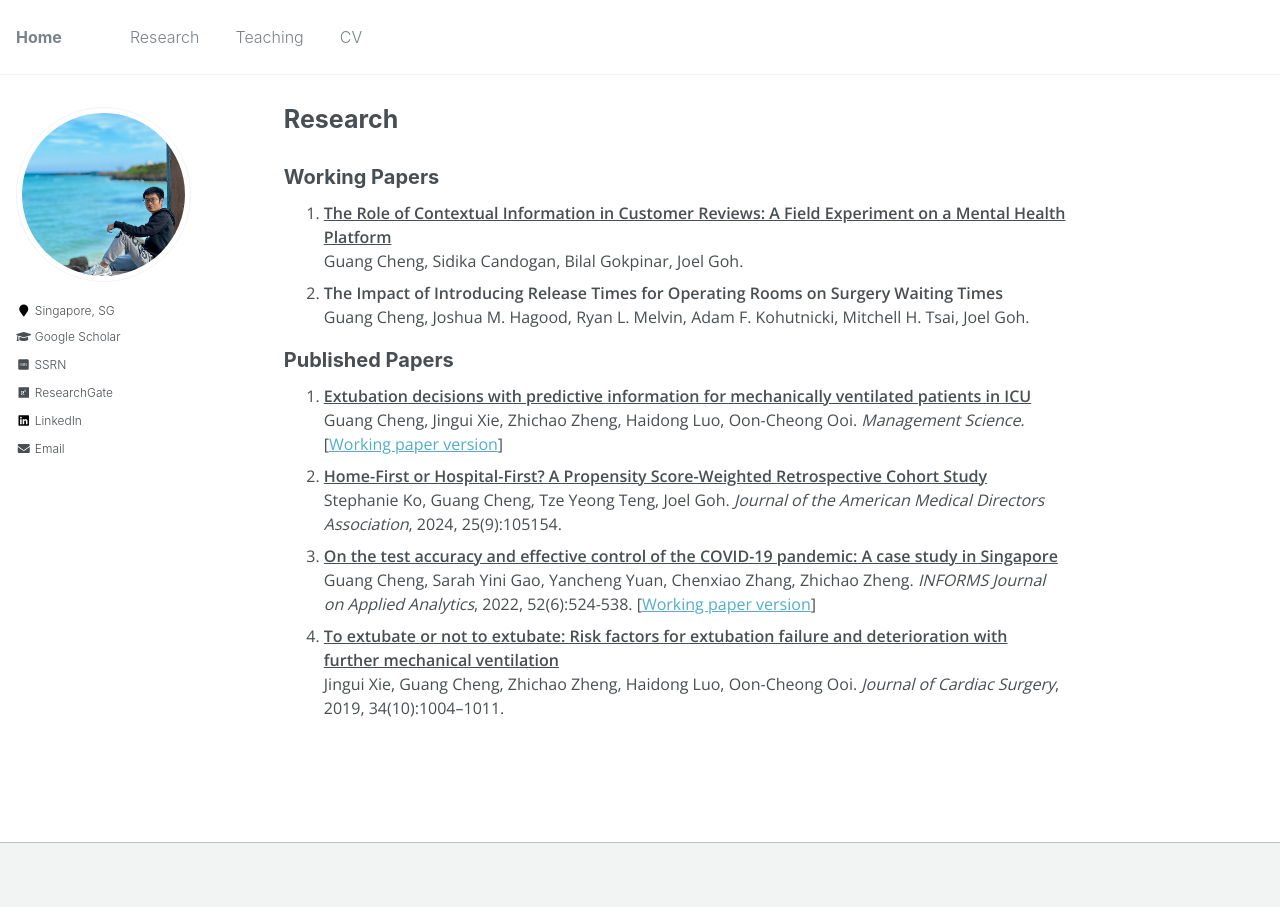
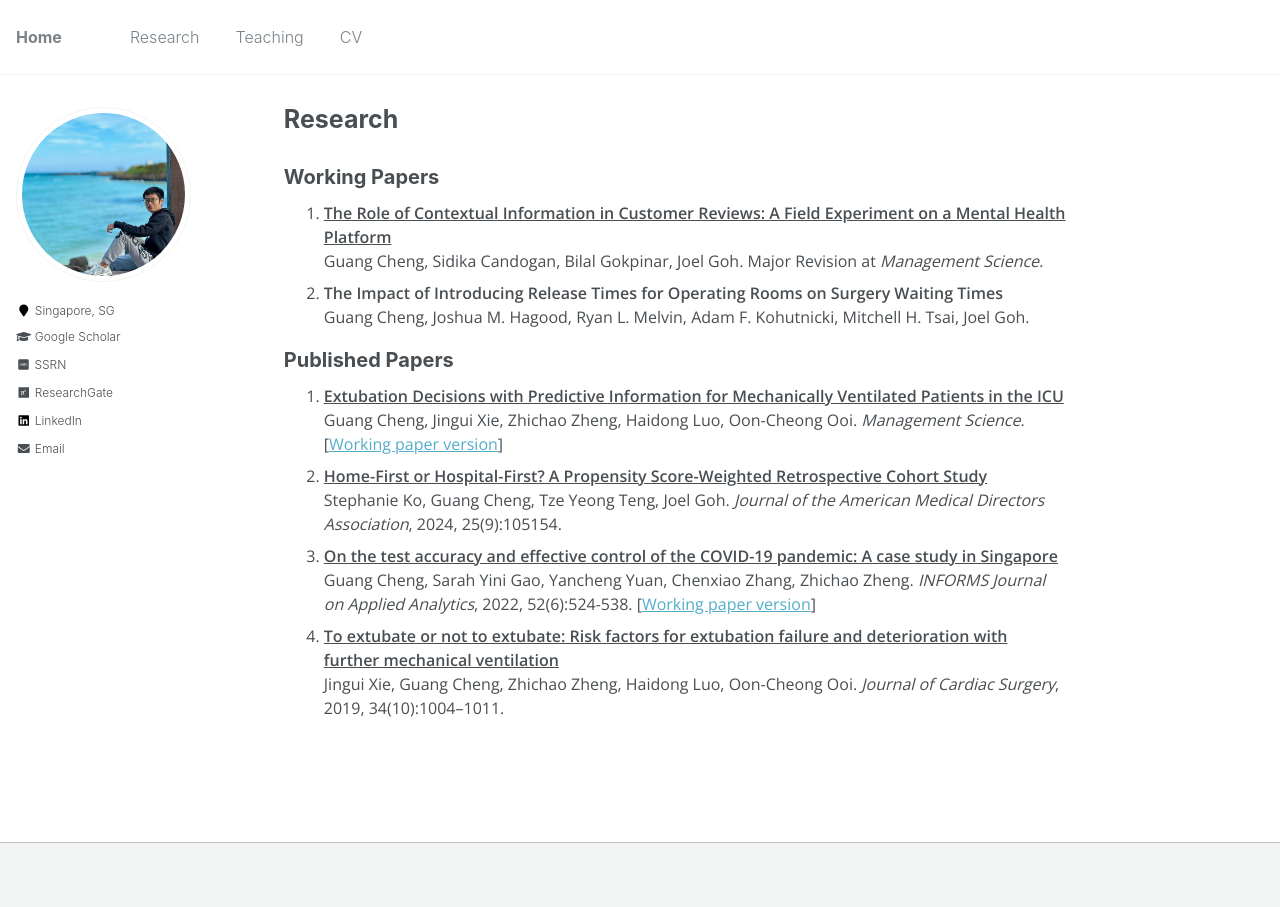
Before and after one commit to gcheng-nus/gcheng-nus.github.io, a Jekyll site: the page built from _pages/research.md, in a window 1280 px wide. Built offline with Jekyll 4.4.1, drawn with Linux system fonts in a browser that asks for light colours; some web fonts are replaced; comment, search, counter and statistics services are not loaded.

Commit message:
update paper status

```diff
--- a/_pages/research.md
+++ b/_pages/research.md
@@ -18,7 +18,7 @@ author_profile: true
 <h2 style="margin-top: 1em;">Working Papers</h2>
 <ol style="margin-top: 0em; margin-bottom: 1.2em;">
 	<li><a href="https://ssrn.com/abstract=4956298" target="_blank" style="color: rgb(73, 78, 82); font-weight: 600">The Role of Contextual Information in Customer Reviews: A Field Experiment on a Mental Health Platform</a><br>
-	Guang Cheng, Sidika Candogan, Bilal Gokpinar, Joel Goh.</li>
+	Guang Cheng, Sidika Candogan, Bilal Gokpinar, Joel Goh. Major Revision at <i>Management Science.</i></li>
 	<!--  -->
 	<li><p style="color: rgb(73, 78, 82); font-weight: 600; margin-bottom: 0em">The Impact of Introducing Release Times for Operating Rooms on Surgery Waiting Times</p>
 	Guang Cheng, Joshua M. Hagood, Ryan L. Melvin, Adam F. Kohutnicki, Mitchell H. Tsai, Joel Goh.</li>
@@ -28,7 +28,7 @@ author_profile: true
 
 <h2>Published Papers</h2>
 <ol style="margin-top: 0em; margin-bottom: 1.2em;">
-	<li><a href="https://doi.org/10.1287/mnsc.2021.01427" target="_blank" style="color: rgb(73, 78, 82); font-weight: 600">Extubation decisions with predictive information for mechanically ventilated patients in ICU</a><br>
+	<li><a href="https://doi.org/10.1287/mnsc.2021.01427" target="_blank" style="color: rgb(73, 78, 82); font-weight: 600">Extubation Decisions with Predictive Information for Mechanically Ventilated Patients in the ICU</a><br>
 	Guang Cheng, Jingui Xie, Zhichao Zheng, Haidong Luo, Oon-Cheong Ooi.
 	<i>Management Science.</i> [<a href="https://ssrn.com/abstract=3397530" target="_blank">Working paper version</a>]</li>
 	<!--  -->
```
Also changed, not shown: 3 other files.
